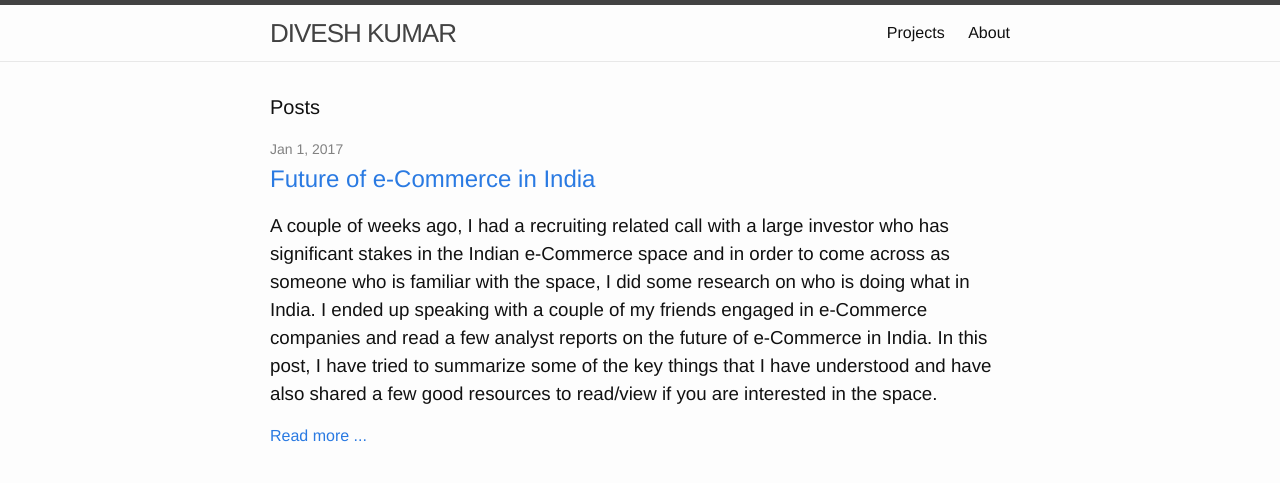
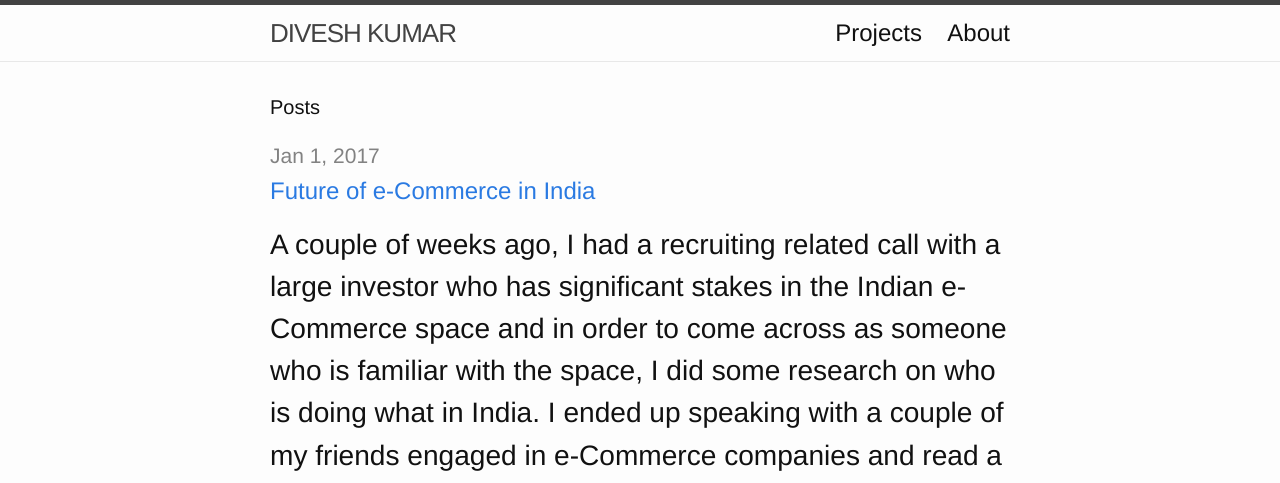
Before and after one commit to outstanding-hare/outstanding-hare.github.io, a Jekyll site: the page built from index.html, in a window 1280 px wide. Shown: the top 483 px of the page. Built offline with Jekyll 4.4.1, drawn with Linux system fonts in a browser that asks for light colours.

Commit message:
new post

```diff
--- a/css/main.scss
+++ b/css/main.scss
@@ -7,8 +7,8 @@
 
 // Our variables
 $base-font-family: "Helvetica Neue", Helvetica, Arial, sans-serif;
-$base-font-size:   16px;
-$base-font-weight: 400;
+$base-font-size:   24px;
+$base-font-weight: 500;
 $small-font-size:  $base-font-size * 0.875;
 $base-line-height: 1.5;
 
```
